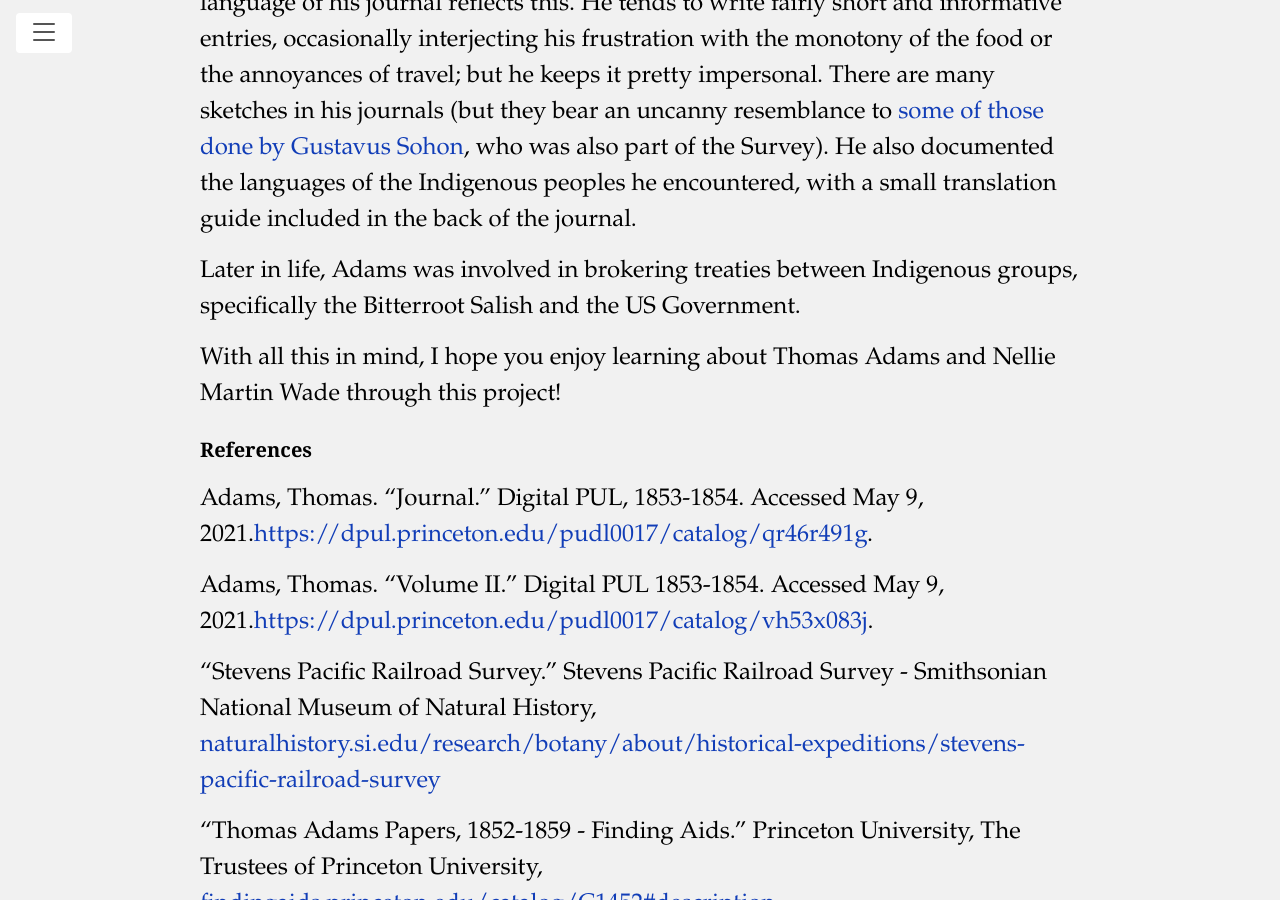
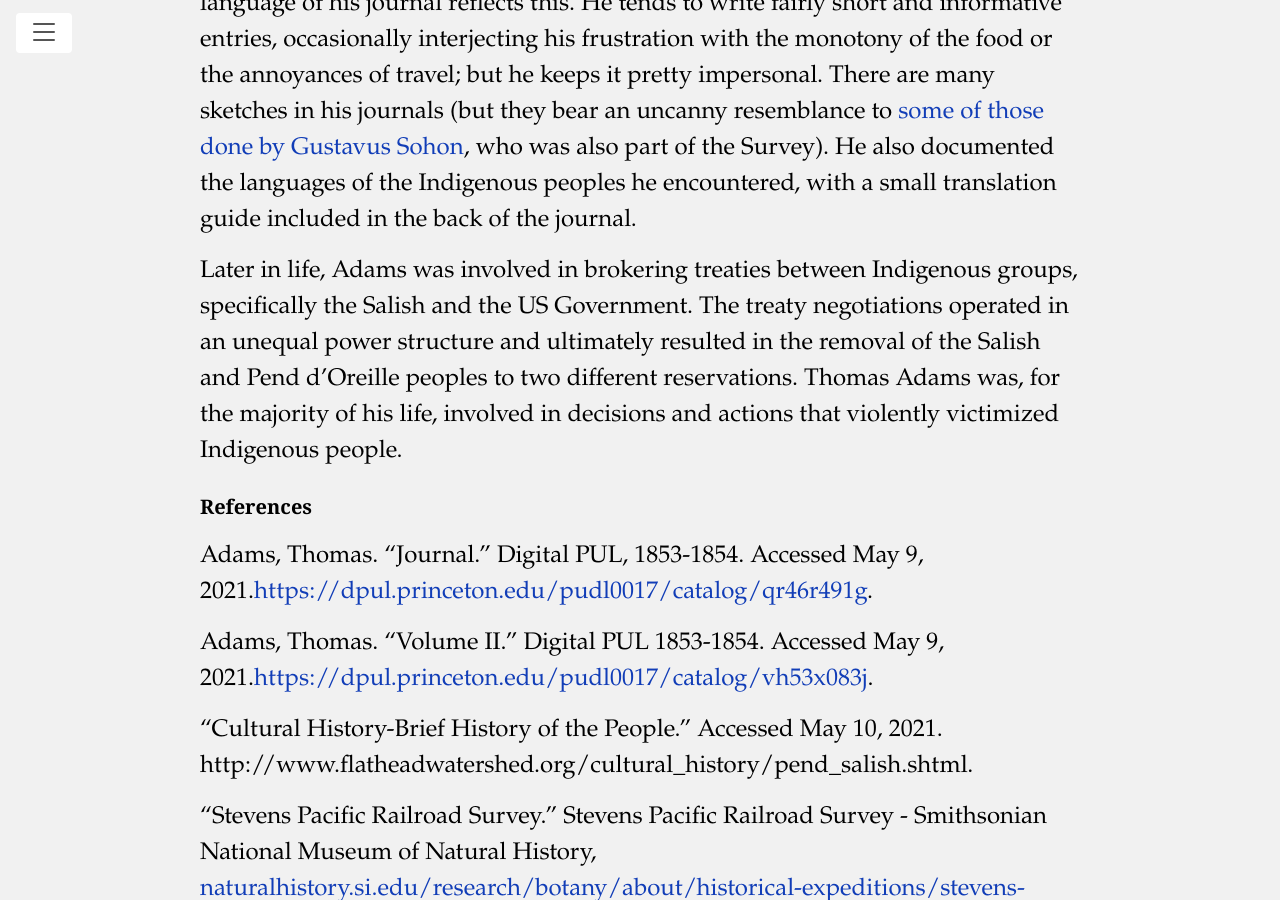
Before and after one commit to HUM-331-Princeton/manifest-destiny, a Jekyll site: the page built from Thomas-Adams-Background.md, in a window 1280 px wide and 900 px high, scrolled down 1576 px. Built offline with Jekyll 4.4.1, drawn with Linux system fonts in a browser that asks for light colours.

Commit message:
Update Thomas-Adams-Background.md

```diff
--- a/Thomas-Adams-Background.md
+++ b/Thomas-Adams-Background.md
@@ -19,9 +19,7 @@ _Here's a map from the first page of Adams' journal!_
 On the trip, Adams was designated as a meteorologist and topographer, and the
 language of his journal reflects this. He tends to write fairly short and informative entries, occasionally interjecting his frustration with the monotony of the food or the annoyances of travel; but he keeps it pretty impersonal. There are many sketches in his journals (but they bear an uncanny resemblance to [some of those done by Gustavus Sohon](https://babel.hathitrust.org/cgi/pt?id=uiug.30112106670174&view=1up&seq=5), who was also part of the Survey). He also documented the languages of the Indigenous peoples he encountered, with a small translation guide included in the back of the journal.
 
-Later in life, Adams was involved in brokering treaties between Indigenous groups, specifically the Bitterroot Salish and the US Government.
-
-With all this in mind, I hope you enjoy learning about Thomas Adams and Nellie Martin Wade through this project!
+Later in life, Adams was involved in brokering treaties between Indigenous groups, specifically the  Salish and the US Government. The treaty negotiations operated in an unequal power structure and ultimately resulted in the removal of the Salish and Pend d'Oreille peoples to two different reservations. Thomas Adams was, for the majority of his life, involved in decisions and actions that violently victimized Indigenous people.
 
 
 ### References
@@ -30,6 +28,8 @@ Adams, Thomas. “Journal.” Digital PUL, 1853-1854. Accessed May 9, 2021.[http
 
 Adams, Thomas. "Volume II." Digital PUL 1853-1854. Accessed May 9, 2021.[https://dpul.princeton.edu/pudl0017/catalog/vh53x083j](https://dpul.princeton.edu/pudl0017/catalog/vh53x083j).
 
+“Cultural History-Brief History of the People.” Accessed May 10, 2021. http://www.flatheadwatershed.org/cultural_history/pend_salish.shtml.
+
 “Stevens Pacific Railroad Survey.” Stevens Pacific Railroad Survey - Smithsonian National Museum of Natural History, [naturalhistory.si.edu/research/botany/about/historical-expeditions/stevens-pacific-railroad-survey](https://naturalhistory.si.edu/research/botany/about/historical-expeditions/stevens-pacific-railroad-survey)
 
 “Thomas Adams Papers, 1852-1859 - Finding Aids.” Princeton University, The Trustees of Princeton University, [findingaids.princeton.edu/catalog/C1452#description](https://findingaids.princeton.edu/catalog/C1452#description).
```
